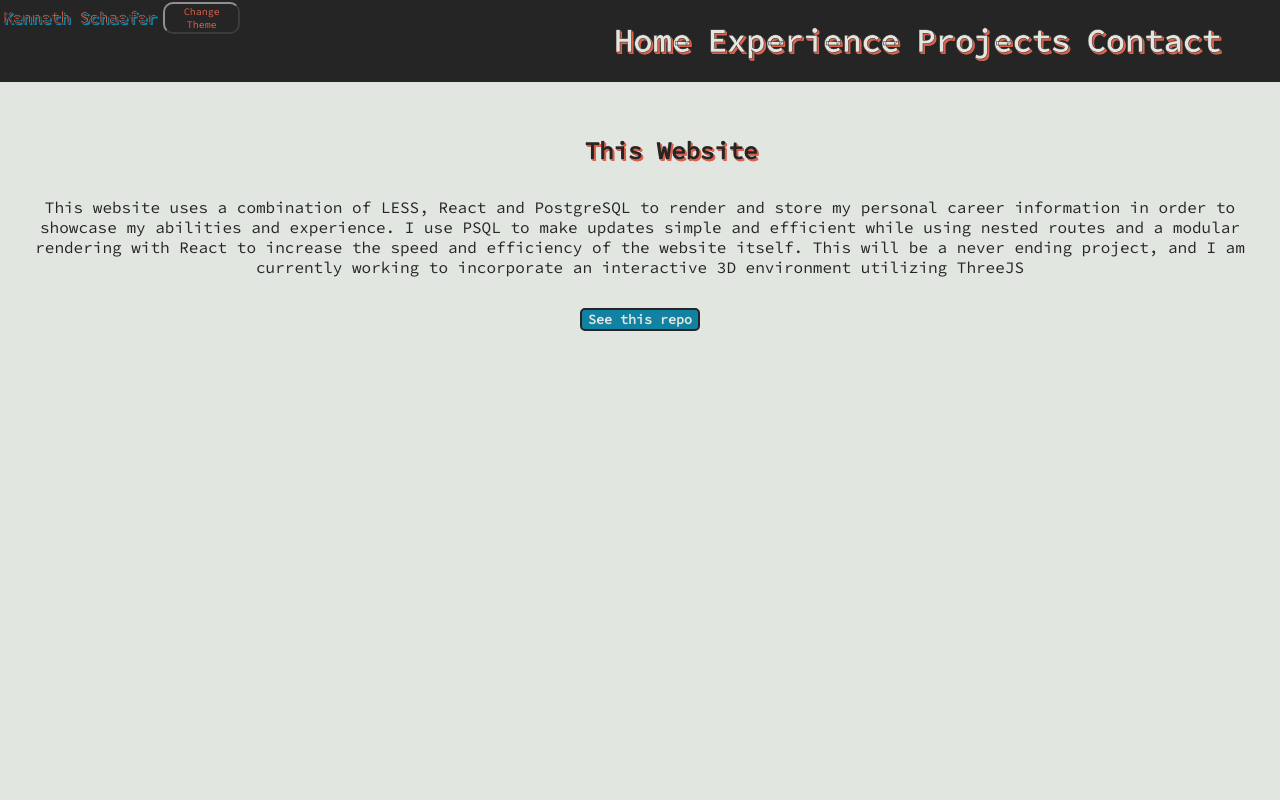
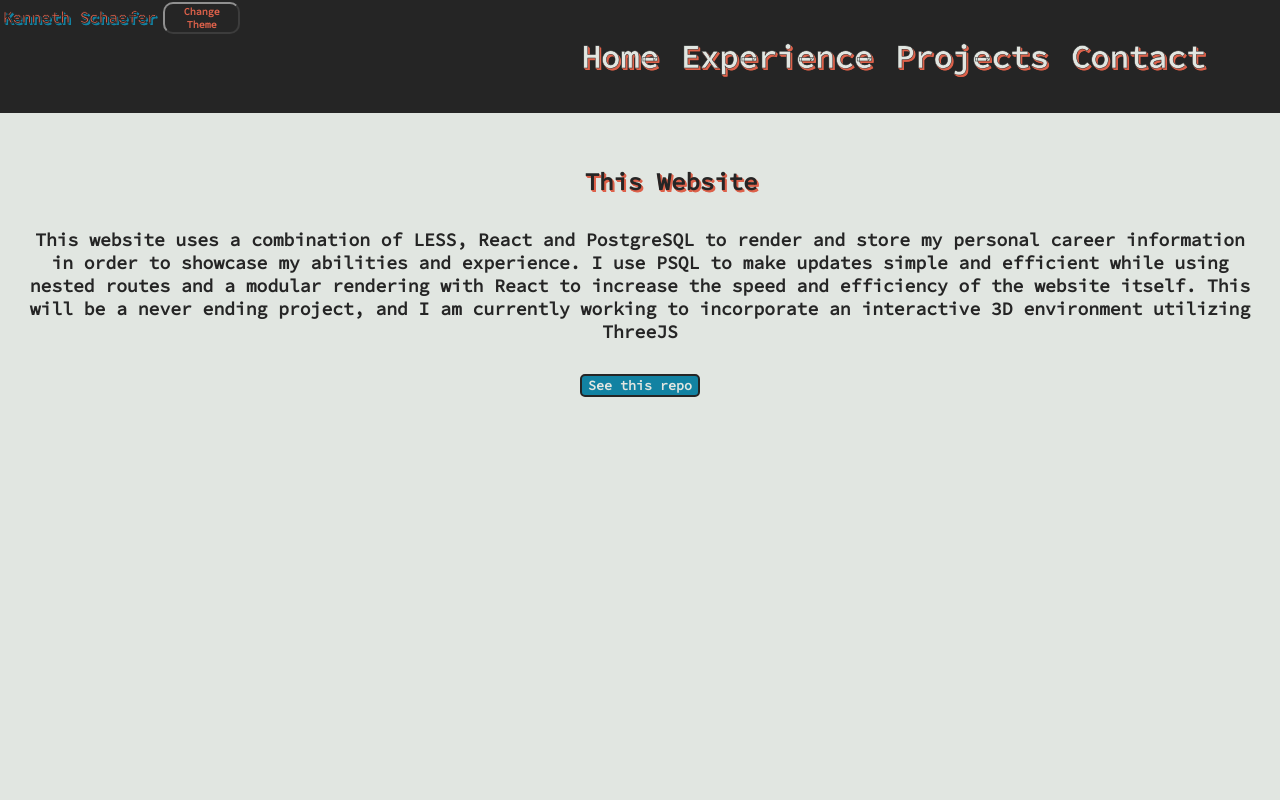
Before and after one commit to parzidog/old-portfolio, a React (Create React App) app: page /projects in a window 1280 px wide. Shown: the top 800 px of the page. Built offline with nearby package versions, Linux system fonts and the light colour scheme; no server answers.

Commit message:
Add new font and fix styling to match

```diff
--- a/less/experience.less
+++ b/less/experience.less
@@ -58,9 +58,10 @@
             padding: 1.5%;
             text-align:center;
             a{
+                font-weight:bolder;
                 text-decoration-color: @mainFont;
                 color: @secondaryFont;
-                -webkit-text-stroke: 1px @backgroundDark;
+                -webkit-text-stroke: 0.75px @backgroundDark;
 
             }
         }
@@ -76,7 +77,7 @@
 
             .date {
                 text-align: left;
-                font-weight: bold;
+                font-weight: bolder;
                 color: @mainFont;
             }
 
--- a/less/main.less
+++ b/less/main.less
@@ -2,9 +2,23 @@
     margin: 0;
     text-align: center;
     font-family: 'Source Code Pro';
+    font-weight: bold;
 }
 
 html, body {
     background-color: @backgroundLight;
     color: @mainFont;
 }
+
+h1{
+    font-size: xx-large;
+}
+
+p{
+    font-size: large;
+}
+
+li{
+    font-size:large;
+    font-weight: bold;
+}
--- a/less/nav.less
+++ b/less/nav.less
@@ -38,15 +38,15 @@
     nav {
         display: flex;
         flex-wrap: nowrap;
-        padding: 1%;
+        padding: 2%;
         min-width: fit-content;
         margin-right: 3%;
         margin-left: auto;
 
         a {
-            font-size: large;
+            font-size: x-large;
             text-decoration: none;
-            padding: 1.5%;
+            padding: 2%;
             color: @backgroundLight;
             font-weight: bold;
             -webkit-text-stroke: 0.5px @backgroundDark;
@@ -56,7 +56,7 @@
 }
 
 svg{
-    min-height: 20px;
+    min-height: 40px;
     max-height: 60px;
 }
 .hamburger{
--- a/public/style.css
+++ b/public/style.css
@@ -2,11 +2,22 @@
   margin: 0;
   text-align: center;
   font-family: 'Source Code Pro';
+  font-weight: bold;
 }
 html,
 body {
   background-color: #e1e6e1;
   color: #1282a2;
+}
+h1 {
+  font-size: xx-large;
+}
+p {
+  font-size: large;
+}
+li {
+  font-size: large;
+  font-weight: bold;
 }
 .navBar {
   border-bottom: 2.5px solid #e1e6e1;
@@ -47,22 +58,22 @@ body {
 .navBar nav {
   display: flex;
   flex-wrap: nowrap;
-  padding: 1%;
+  padding: 2%;
   min-width: fit-content;
   margin-right: 3%;
   margin-left: auto;
 }
 .navBar nav a {
-  font-size: large;
+  font-size: x-large;
   text-decoration: none;
-  padding: 1.5%;
+  padding: 2%;
   color: #e1e6e1;
   font-weight: bold;
   -webkit-text-stroke: 0.5px #252525;
   text-shadow: 2px 2px 0px #dd614a, 1.5px 1.5px 0px #dd614a, 1px 1px 0px #dd614a, 0.5px 0.5px 0px #dd614a;
 }
 svg {
-  min-height: 20px;
+  min-height: 40px;
   max-height: 60px;
 }
 .hamburger {
@@ -236,9 +247,10 @@ svg {
   text-align: center;
 }
 .experiencePage .experience .download a {
+  font-weight: bolder;
   text-decoration-color: #1282a2;
   color: #dd614a;
-  -webkit-text-stroke: 1px #252525;
+  -webkit-text-stroke: 0.75px #252525;
 }
 .experiencePage .experience .singleJob {
   width: 100%;
@@ -250,7 +262,7 @@ svg {
 }
 .experiencePage .experience .singleJob .date {
   text-align: left;
-  font-weight: bold;
+  font-weight: bolder;
   color: #1282a2;
 }
 .experiencePage .experience .singleJob .jobDetails {
--- a/src/components/Experience.jsx
+++ b/src/components/Experience.jsx
@@ -48,7 +48,7 @@ function Experience(){
     {
         name: 'United States Marine Corps',
         title: 'Sergeant / Division Lead',
-        date: 'Devember 2010 - January 2018',
+        date: 'December 2010 - January 2018',
         description:[
             'Held a Top Secret security clearance from 2012 – 2018.',
             'Overcame seemingly insurmountable odds to attain operational readiness on 2 separate occasions. As a result, was awarded the Navy and Marine Corps Achievement medal on each occasion.',
```
Also changed, not shown: public/bundle.js, 1 other file (tests, documents, lock files or other folders).
